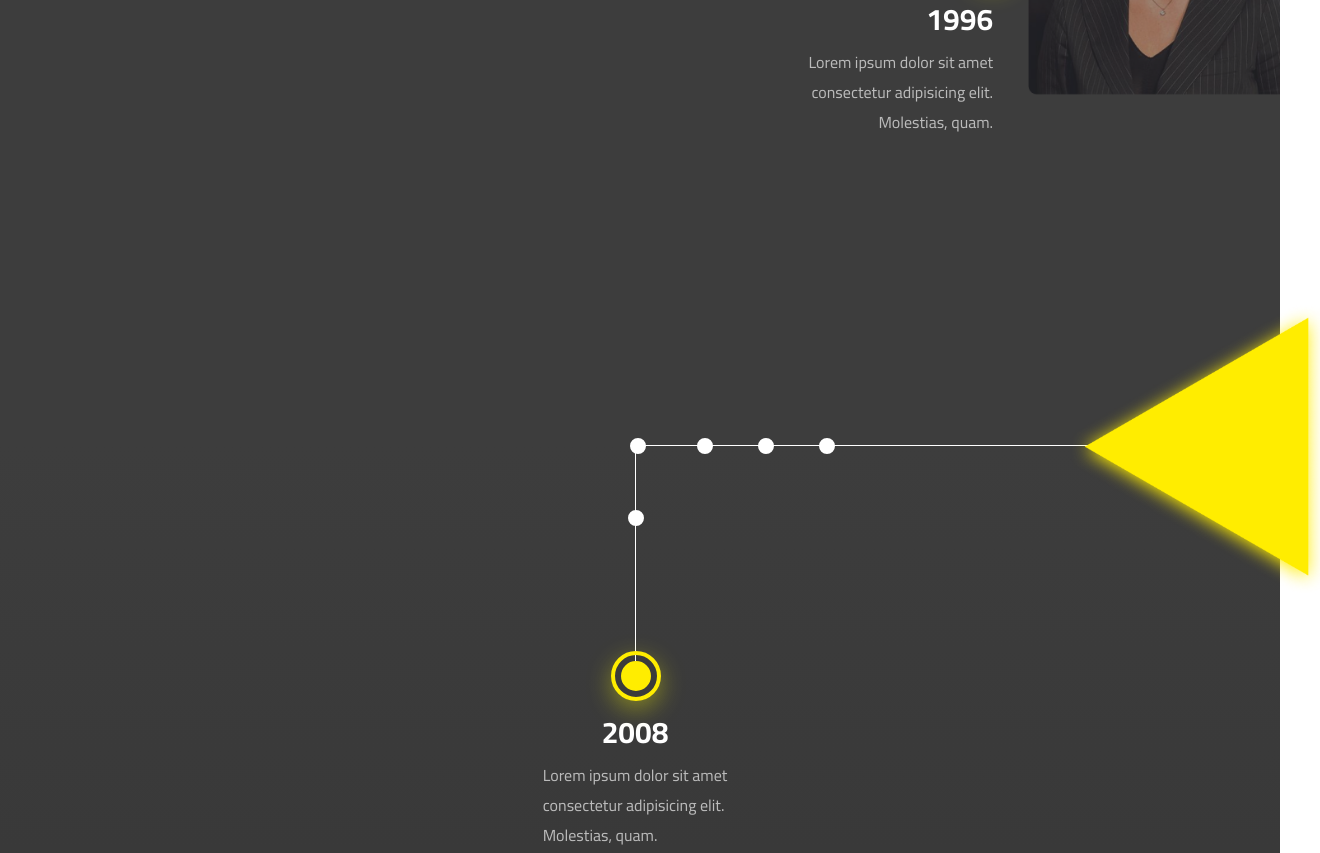
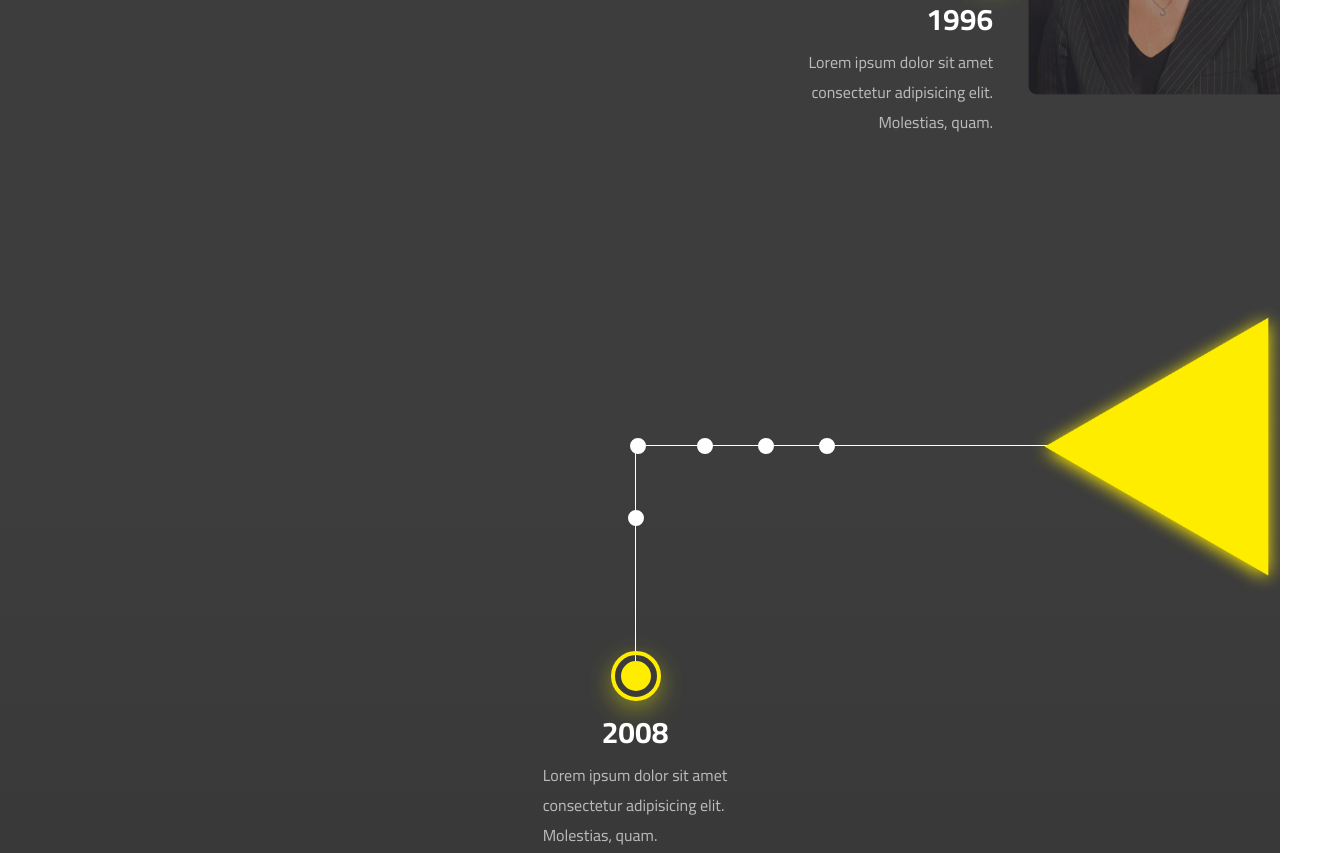
Before and after one commit to binahmed9/nolte_project, a plain HTML site: page index.html in a window 1280 px wide. Shown: the part 3865-4718 px from the top of the page, 1320 px wide, since content can reach past the window. Drawn offline with nearby package versions, Linux system fonts and the light colour scheme.

Commit message:
some change

```diff
--- a/css/main.scss
+++ b/css/main.scss
@@ -1942,7 +1942,7 @@ img {
 
     .Shape {
         position: absolute;
-        right: -40px;
+        right: 0;
         width: 20%;
         transform: translateY(-47%);
 
```
Also changed, not shown: css/main.css.
